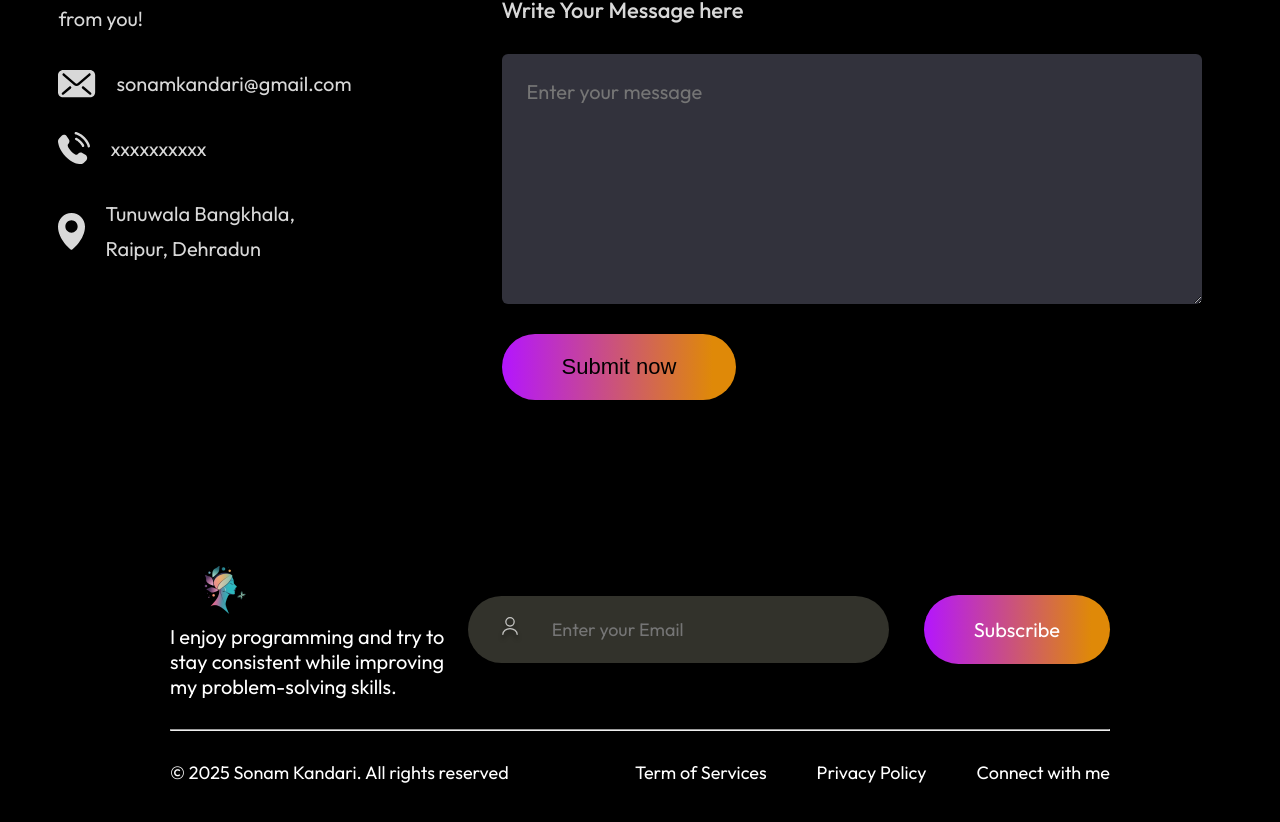
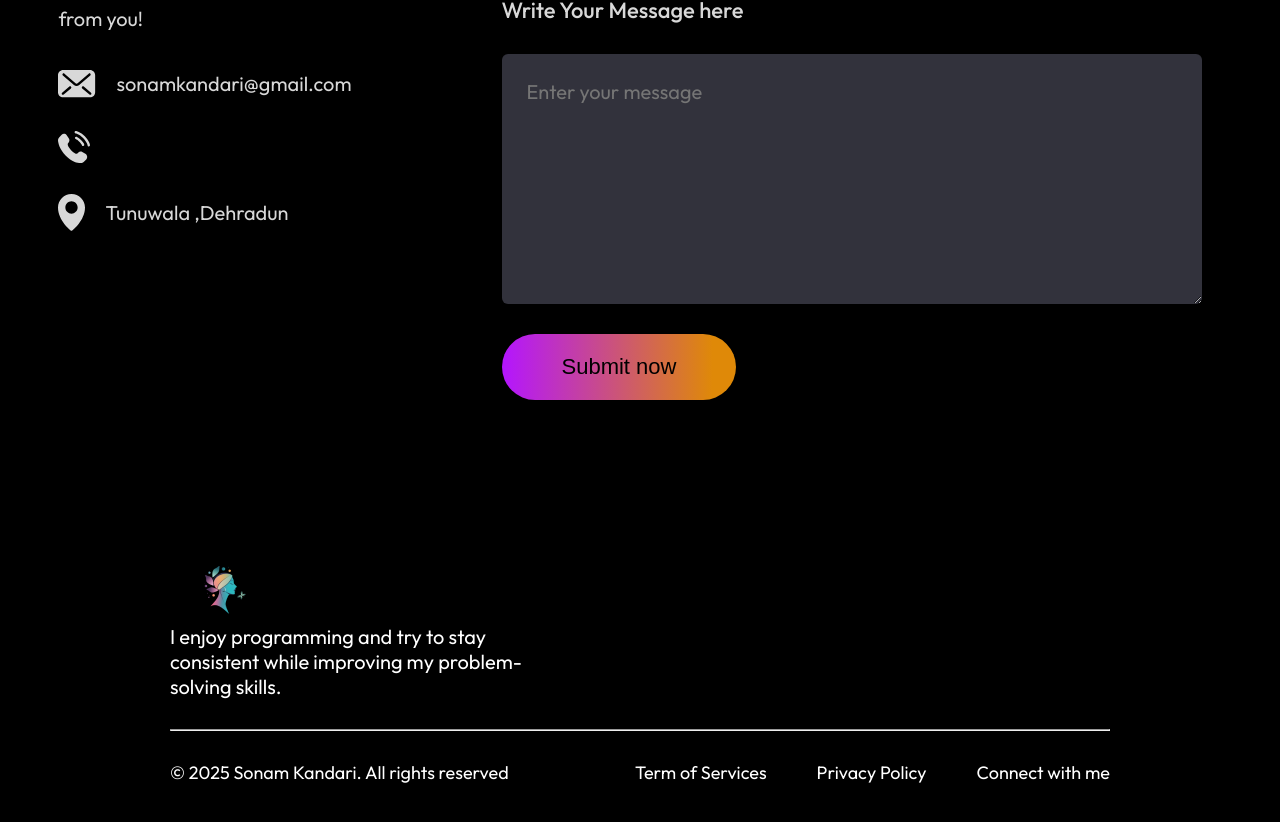
Before and after one commit to Sonamkandari/PORTFOLIO-PROJECT, a React (Vite) app: page / in a window 1280 px wide. Shown: the part 6579-7401 px from the top of the page. Built offline with nearby package versions, Linux system fonts and the light colour scheme.

Commit message:
update resume

```diff
--- a/src/Components/Contact_Section/Contact.jsx
+++ b/src/Components/Contact_Section/Contact.jsx
@@ -51,10 +51,10 @@ function Contact() {
               <img src={mail_icon} alt='' /><p>sonamkandari@gmail.com</p>
             </div>
             <div className="Individual-Detail">
-              <img src={call__icon} alt='' /><p>xxxxxxxxxx</p>
+              <img src={call__icon} alt='' /><p></p>
             </div>
             <div className="Individual-Detail">
-              <img src={location_icon} alt='' /><p>Tunuwala Bangkhala, Raipur, Dehradun</p>
+              <img src={location_icon} alt='' /><p>Tunuwala ,Dehradun</p>
             </div>
           </div>
         </div>
--- a/src/Components/Footer-Section/Footer.css
+++ b/src/Components/Footer-Section/Footer.css
@@ -21,32 +21,9 @@
    align-items: center;
    gap:35px;
 }
-.footer-email-input{
-    display: flex;
-    gap:30px;
-    padding:20px 30px;
-    border-radius:50px;
-    background: #32322B;
-    padding-right:80px ;
 
-}
-.footer-email-input input{
-    outline: none;
-    border: none;
-    background: transparent;
-    color: #a0a0a0;
-    font-family:Outfit;
-    font-size: 18px;
 
-}
-.footer-subscribe{
-    font-size:20px ;
-    padding:22px 50px;
-    border-radius:50px;
-    background: linear-gradient(270deg,#DF8908 10%,#B415FF 100%);
-    cursor: pointer;
-    transition:0.3s;
-}
+
 .footer-bottom{
    display: flex;
    justify-content:space-between;
--- a/src/Components/Footer-Section/Footer.jsx
+++ b/src/Components/Footer-Section/Footer.jsx
@@ -17,10 +17,8 @@ function Footer() {
                 </div>
                 <div className="footer-top-right">
                     <div className="footer-email-input">
-                        <img src={user_icon} alt=''/>
-                        <input type='emil'placeholder='Enter your Email'/>
+
                     </div>
-                    <div className="footer-subscribe">Subscribe</div>
                 </div>
              </div>
              <hr/>
```
